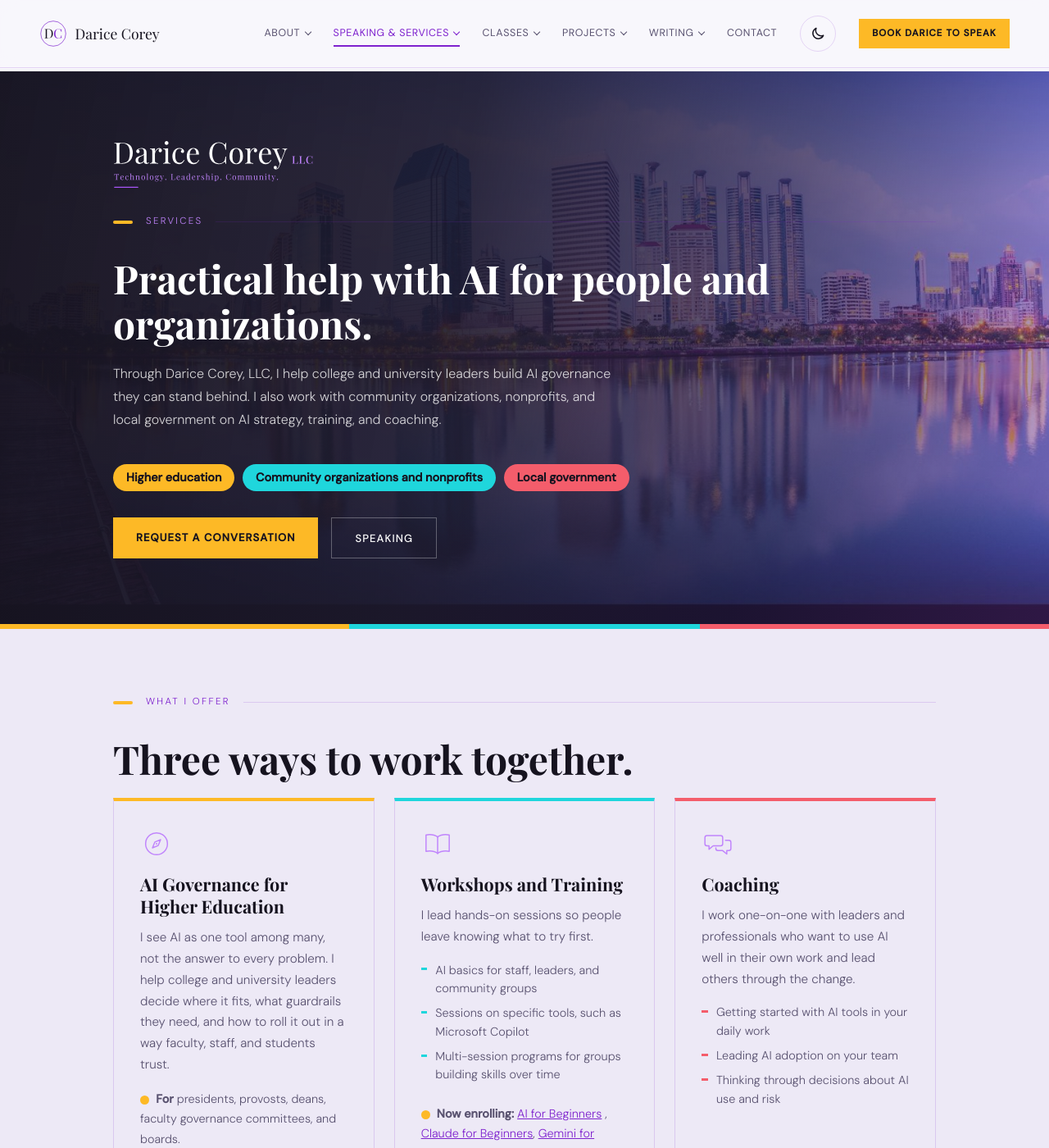
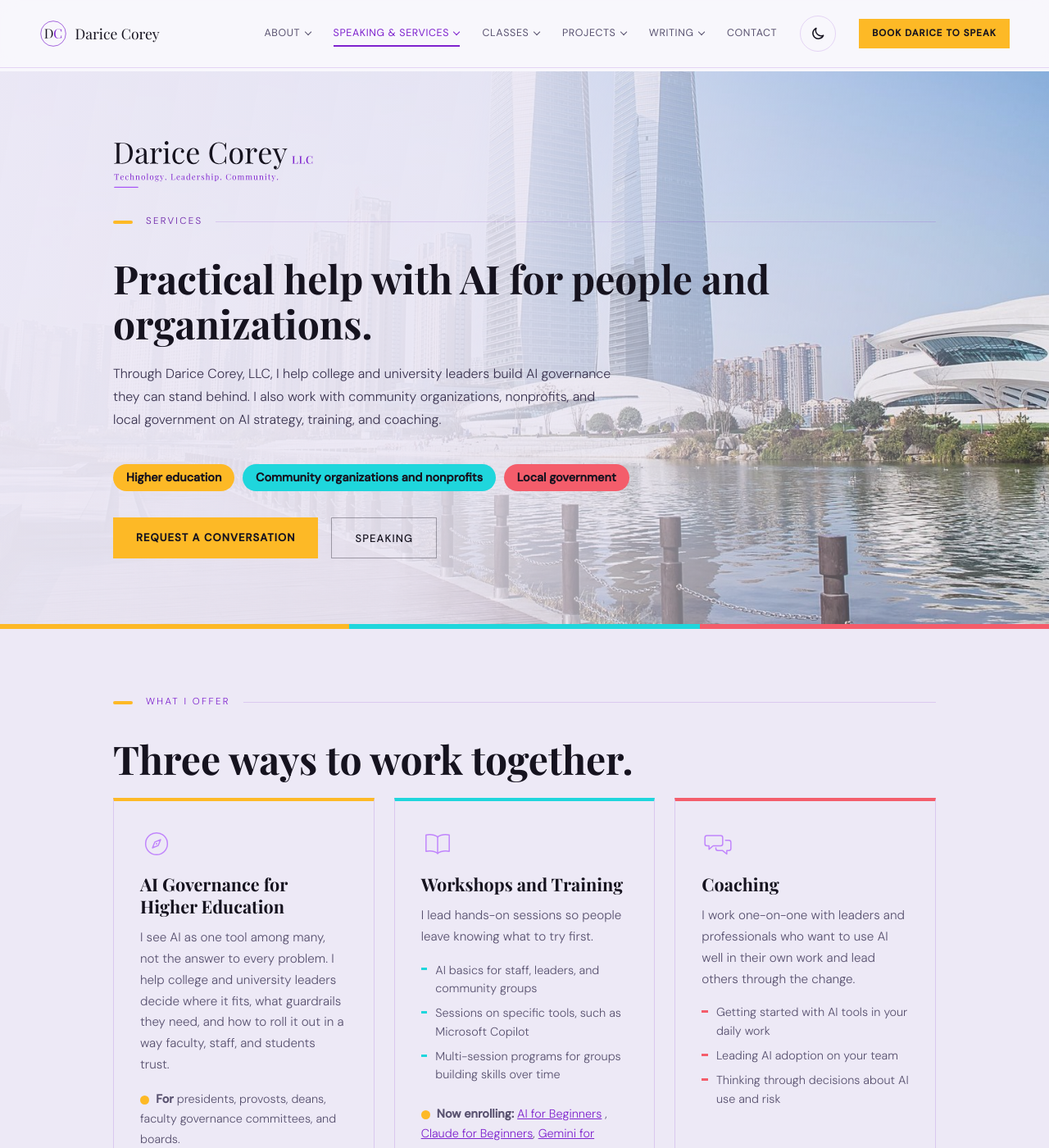
Before and after one commit to dcoreyrasm/dcoreyrasm.github.io, a Jekyll site: the page built from services.html, in a window 1280 px wide and 1400 px high. Shown: the whole window at 82% size. Built offline with Jekyll 4.4.1, drawn with Linux system fonts in a browser that asks for light colours; some web fonts are replaced.

Commit message:
Services hero: night skyline in dark mode, daytime skyline in light mode
Co-Authored-By: Claude Opus 5.5 <noreply@anthropic.com>
Claude-Session: https://claude.ai/code/session_012t3srxd33nPHFDgSqjFKUQ

```diff
--- a/services.html
+++ b/services.html
@@ -38,7 +38,8 @@
 
     <div class="speaking-hero hero-skyline">
       <div class="container">
-        <img class="llc-logo" src="/brand/logo-horizontal-dark.svg" alt="Darice Corey, LLC" width="260" height="68" />
+        <img class="llc-logo brand-on-dark" src="/brand/logo-horizontal-dark.svg" alt="Darice Corey, LLC" width="260" height="68" />
+        <img class="llc-logo brand-on-light" src="/brand/logo-horizontal-light.svg" alt="Darice Corey, LLC" width="260" height="68" />
         <p class="section-label" style="color:var(--coral);">Services</p>
         <h1 class="section-heading" style="color:#fff;">Practical help with AI for people and organizations.</h1>
         <p style="font-size:1rem;color:rgba(255,255,255,.8);max-width:620px;line-height:1.75;margin-bottom:2.5rem;">Through Darice Corey, LLC, I help college and university leaders build AI governance they can stand behind. I also work with community organizations, nonprofits, and local government on AI strategy, training, and coaching.</p>
--- a/styles.css
+++ b/styles.css
@@ -884,16 +884,51 @@ main > section:nth-of-type(3n) .section-label:not(.pop-label)::before { backgrou
 /* Brand photography (Brand Board v2, Nov 2026). Hero bands stay dark in both themes. */
 .speaking-hero.hero-skyline { background:
   linear-gradient(100deg, rgba(22,19,31,.97) 0%, rgba(30,26,46,.9) 42%, rgba(45,31,78,.62) 72%, rgba(168,85,247,.28) 100%),
-  url('/images/brand/city-twilight-1920.jpg') center 55%/cover no-repeat; }
+  url('/images/brand/city-night-1920.jpg') center 55%/cover no-repeat; }
 .speaking-hero.hero-orchid { background:
   linear-gradient(95deg, rgba(22,19,31,.98) 0%, rgba(22,19,31,.9) 45%, rgba(22,19,31,.35) 75%, rgba(22,19,31,.1) 100%),
   url('/images/brand/orchid-violet-1600.jpg') right -2rem center/auto 125% no-repeat, #0f0d16; }
 @media (max-width:700px) {
   .speaking-hero.hero-skyline { background:
     linear-gradient(180deg, rgba(22,19,31,.9) 0%, rgba(22,19,31,.95) 100%),
-    url('/images/brand/city-twilight-1200.jpg') center/cover no-repeat; }
+    url('/images/brand/city-night-1200.jpg') center/cover no-repeat; }
   .speaking-hero.hero-orchid { background:
     linear-gradient(180deg, rgba(22,19,31,.88) 0%, rgba(22,19,31,.96) 100%),
     url('/images/brand/orchid-violet-900.jpg') center/cover no-repeat, #0f0d16; }
 }
 .brand-tagline { font-family:var(--serif); font-style:italic; color:var(--coral); font-size:1.15rem; margin:.5rem 0 0; }
+
+/* Services skyline: night photo in dark mode, daytime photo in light mode */
+@media (prefers-color-scheme: light) {
+  :where(html:not([data-theme="dark"])) .speaking-hero.hero-skyline { background:
+    linear-gradient(100deg, rgba(237,233,246,.97) 0%, rgba(237,233,246,.92) 42%, rgba(237,233,246,.45) 72%, rgba(237,233,246,.12) 100%),
+    url('/images/brand/city-day-1920.jpg') center 45%/cover no-repeat; --coral:#7c3aed; }
+  :where(html:not([data-theme="dark"])) .speaking-hero.hero-skyline h1 { color:#16131f !important; }
+  :where(html:not([data-theme="dark"])) .speaking-hero.hero-skyline p { color:#3b3450 !important; }
+  :where(html:not([data-theme="dark"])) .speaking-hero.hero-skyline .section-label { color:#6b21a8 !important; }
+  :where(html:not([data-theme="dark"])) .speaking-hero.hero-skyline .btn-ghost { color:#16131f !important; border-color:rgba(22,19,31,.35) !important; }
+}
+:where(html[data-theme="light"]) .speaking-hero.hero-skyline { background:
+  linear-gradient(100deg, rgba(237,233,246,.97) 0%, rgba(237,233,246,.92) 42%, rgba(237,233,246,.45) 72%, rgba(237,233,246,.12) 100%),
+  url('/images/brand/city-day-1920.jpg') center 45%/cover no-repeat; --coral:#7c3aed; }
+:where(html[data-theme="light"]) .speaking-hero.hero-skyline h1 { color:#16131f !important; }
+:where(html[data-theme="light"]) .speaking-hero.hero-skyline p { color:#3b3450 !important; }
+:where(html[data-theme="light"]) .speaking-hero.hero-skyline .section-label { color:#6b21a8 !important; }
+:where(html[data-theme="light"]) .speaking-hero.hero-skyline .btn-ghost { color:#16131f !important; border-color:rgba(22,19,31,.35) !important; }
+@media (max-width:700px) and (prefers-color-scheme: light) {
+  :where(html:not([data-theme="dark"])) .speaking-hero.hero-skyline { background:
+      linear-gradient(180deg, rgba(237,233,246,.9) 0%, rgba(237,233,246,.95) 100%),
+      url('/images/brand/city-day-1200.jpg') center/cover no-repeat; }
+}
+@media (max-width:700px) {
+  :where(html[data-theme="light"]) .speaking-hero.hero-skyline { background:
+      linear-gradient(180deg, rgba(237,233,246,.9) 0%, rgba(237,233,246,.95) 100%),
+      url('/images/brand/city-day-1200.jpg') center/cover no-repeat; }
+}
+.speaking-hero .llc-logo.brand-on-light { display:none; }
+@media (prefers-color-scheme: light) {
+  :where(html:not([data-theme="dark"])) .speaking-hero.hero-skyline .llc-logo.brand-on-dark { display:none; }
+  :where(html:not([data-theme="dark"])) .speaking-hero.hero-skyline .llc-logo.brand-on-light { display:block; }
+}
+:where(html[data-theme="light"]) .speaking-hero.hero-skyline .llc-logo.brand-on-dark { display:none; }
+:where(html[data-theme="light"]) .speaking-hero.hero-skyline .llc-logo.brand-on-light { display:block; }
```
Also changed, not shown: images/brand/city-day-1200.jpg (added), images/brand/city-day-1920.jpg (added), images/brand/city-night-1200.jpg (added), images/brand/city-night-1920.jpg (added), images/brand/city-twilight-1200.jpg (deleted), images/brand/city-twilight-1920.jpg (deleted).
